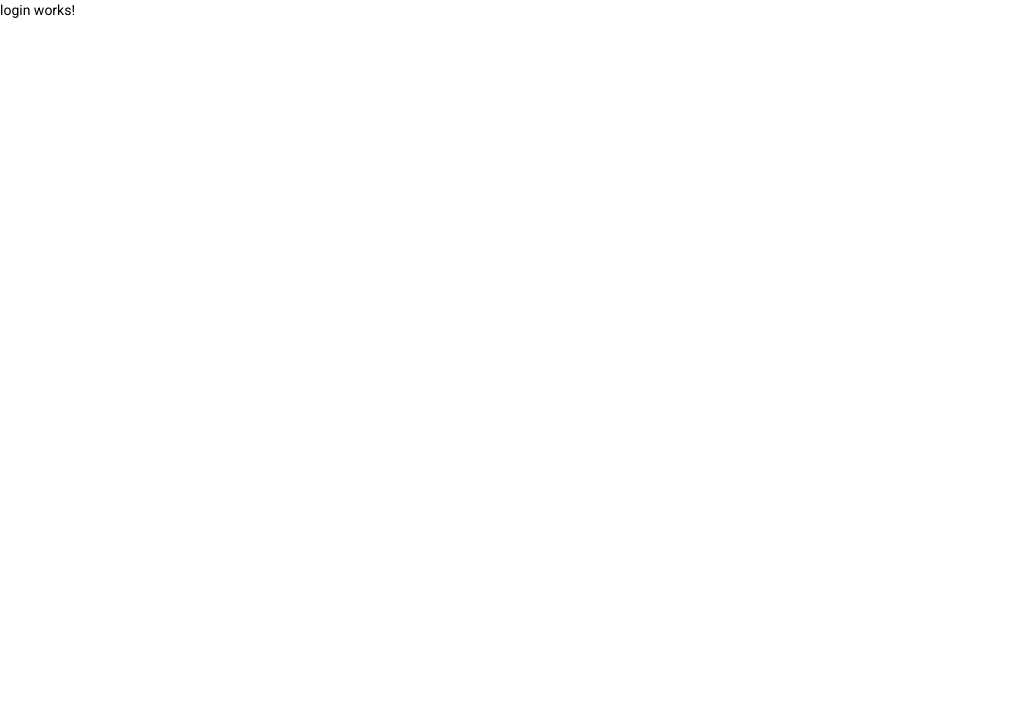
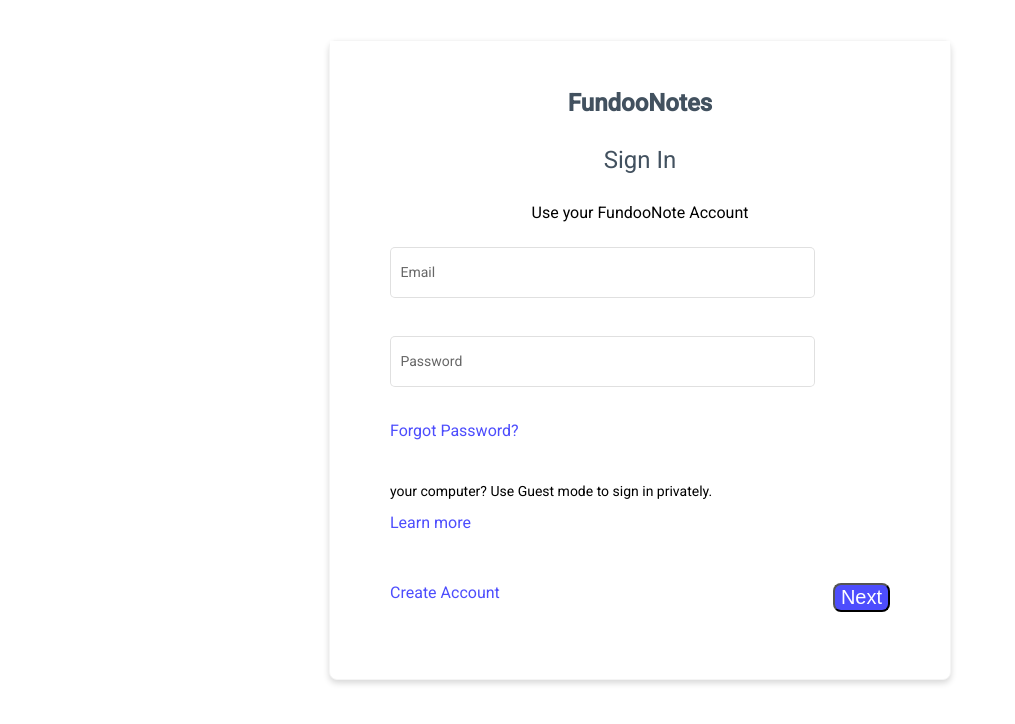
Before and after one commit to nitishranjan27/FundooNotes_Angular, an Angular app: page / in a window 1280 px wide. Shown: the top 724 px of the page, without its empty margins (0-1015 px from the left). Built offline with nearby package versions, Linux system fonts and the light colour scheme.

Commit message:
Nitish Create Login page in FoundooNotes_Angular

```diff
--- a/src/app/components/login/login.component.html
+++ b/src/app/components/login/login.component.html
@@ -1 +1,36 @@
-<p>login works!</p>
+<div class="group-form">
+    <div class="form-content">
+       <div class="form">
+        <div class="form-head1">FundooNotes</div>
+
+        <div class="form-head">Sign in</div>
+        <h3 class="form-head2">Use your FundooNote Account</h3>
+        <div class="row">
+            <p>
+              <mat-form-field class="form-cd-rm" appearance="outline">
+                <mat-label>Email</mat-label>
+                <input matInput placeholder="Email">
+              </mat-form-field>
+            </p>
+            <p>
+              <mat-form-field class="form-cd-rm" appearance="outline">
+                <mat-label>Password</mat-label>
+                <input matInput placeholder="Password">
+              </mat-form-field>
+            </p>
+          </div>
+          <div class="message1">
+            <p>Forgot Password? </p>
+          </div>
+          <div class="message">
+            <p> your computer? Use Guest mode to sign in privately.</p>
+            <p class="message1">Learn more </p>
+          </div>
+          <!-- <p> your computer? Use Guest mode to sign in privately.</p> -->
+          <div class="btn">
+            <a mat-button>Create Account</a>
+            <button mat-raised-button>Next</button>
+          </div>
+       </div>
+    </div>
+</div>
--- a/src/app/components/login/login.component.scss
+++ b/src/app/components/login/login.component.scss
@@ -0,0 +1,78 @@
+.form-content {
+    background-color: #ffffff;
+    display: flex;
+    margin-bottom: 50px;
+    justify-content: center;
+    align-items: center;
+    border: 1px solid #f5f5f5;
+    border-radius: 8px;
+    box-shadow: 0px 3px 6px #00000029;
+    margin-bottom: 35px;
+    margin-top: 40px;
+}
+.group-form{
+    display: flex;
+    justify-content: center;
+    padding-left: 20%;
+    padding-right: 20%;
+}
+.form {
+    width: 500px;
+    height: 500px;
+    margin-bottom: 50px;
+    padding: 44px 60px;
+    background: #ffffff 0% 0% no-repeat padding-box;
+    opacity: 1;
+}
+.form-head {
+    font: normal normal normal 24px/37px Roboto;
+    letter-spacing: 0px;
+    color: #42515f;
+    text-align: center;
+    text-transform: capitalize;
+    opacity: 1;
+    padding-bottom: 20px;
+}
+
+.form-head1 {
+    font: normal normal bold 24px/37px Roboto;
+    letter-spacing: 0px;
+    color: #42515f;
+    text-align: center;
+    text-transform: capitalize;
+    opacity: 1;
+    padding-bottom: 20px;
+}
+.form-head2{
+    text-align: center;
+}
+.row{
+    text-align: center;
+    width: 80%;
+}
+.form-cd-rm{
+    width: 425px;
+}
+.message{
+    margin-top: 40px;
+}
+.message1{
+    font-size: 16px;
+    color: rgb(77, 77, 253);
+}
+.btn{
+    display: flex;
+    justify-content: space-between;
+    margin-top: 50px;
+    a{
+        color: rgb(77, 77, 253);
+        font-size: 16px;
+    }
+    button{
+        background-color: rgb(77, 77, 253);
+        font-size: 20px;
+        border-radius: 8px;
+        color: #fff;
+        left: -20%;
+    }
+}
--- a/src/app/components/registration/registration.component.html
+++ b/src/app/components/registration/registration.component.html
@@ -28,7 +28,7 @@
         </mat-form-field>
       </p>
     </div>
-    <div class="message2">
+    <div class="message1">
       <p>Use my current email address instead </p>
     </div>
     <div class="row">
--- a/src/app/components/registration/registration.component.scss
+++ b/src/app/components/registration/registration.component.scss
@@ -79,10 +79,6 @@
 }
 .message1{
 
-    font-size: 12px;
-}
-.message2{
-
     font-size: 16px;
     color: rgb(77, 77, 253);
 }
@@ -103,6 +99,6 @@
         left: -20%;
     }
 }
-.a:hover{
-    background-color: aquamarine;
-}
+// .a:hover{
+//     background-color: aquamarine;
+// }
```
